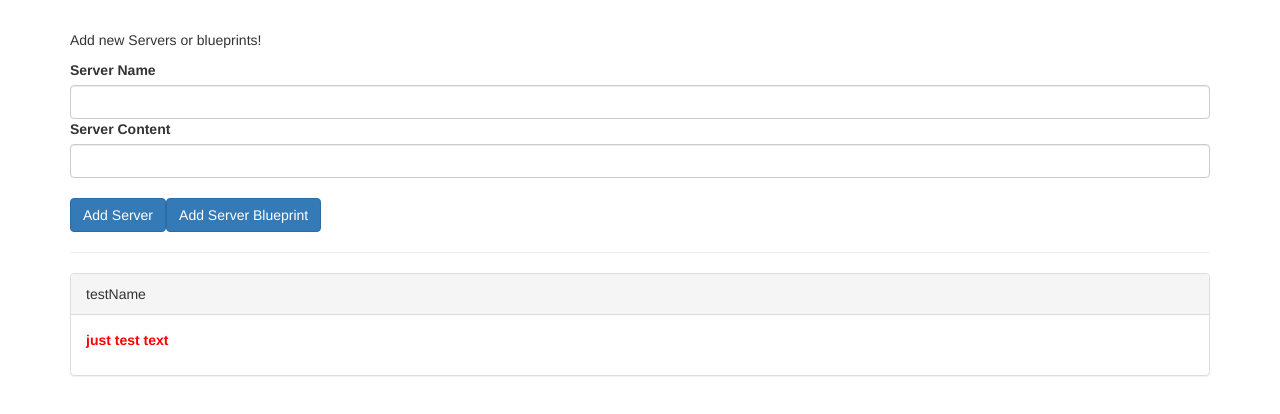
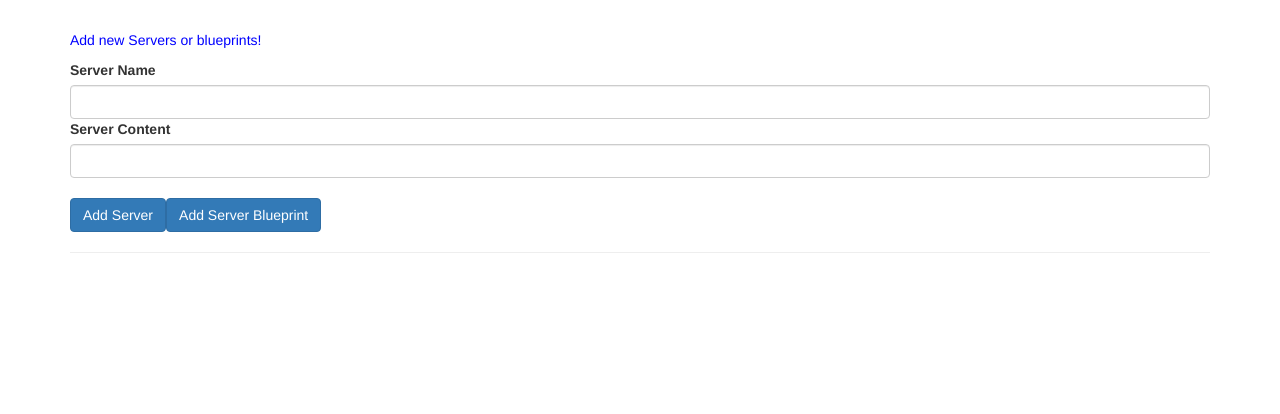
Before and after one commit to rawat10deepak/udemy_angular_component_and_data_binding, an Angular app: page / in a window 1280 px wide. Shown: the top 414 px of the page. Built offline with nearby package versions, Linux system fonts and the light colour scheme.

Commit message:
6 files modified

```diff
--- a/src/app/app.component.css
+++ b/src/app/app.component.css
@@ -1,7 +1,3 @@
 .container {
   margin-top: 30px;
 }
-
-p {
-  color: blue;
-}
--- a/src/app/app.component.ts
+++ b/src/app/app.component.ts
@@ -6,9 +6,7 @@ import { Component } from '@angular/core';
   styleUrls: ['./app.component.css'],
 })
 export class AppComponent {
-  serverElements = [
-    { type: 'server', name: 'testName', content: 'just test text' },
-  ];
+  serverElements = [];
 
   onAddServerAdded(serverData) {
     this.serverElements.push(serverData);
--- a/src/app/cockpit/cockpit.component.css
+++ b/src/app/cockpit/cockpit.component.css
@@ -0,0 +1,3 @@
+p {
+  color: blue;
+}
--- a/src/app/server-element/server-element.component.css
+++ b/src/app/server-element/server-element.component.css
@@ -0,0 +1,3 @@
+p {
+  color: blue;
+}
--- a/src/app/server-element/server-element.component.ts
+++ b/src/app/server-element/server-element.component.ts
@@ -1,4 +1,4 @@
-import { Component, Input, OnInit } from '@angular/core';
+import { Component, Input, OnInit, ViewEncapsulation } from '@angular/core';
 
 @Component({
   selector: 'app-server-element',
```
Also changed, not shown: src/app/cockpit/cockpit.component.ts (+6 -1 lines).
